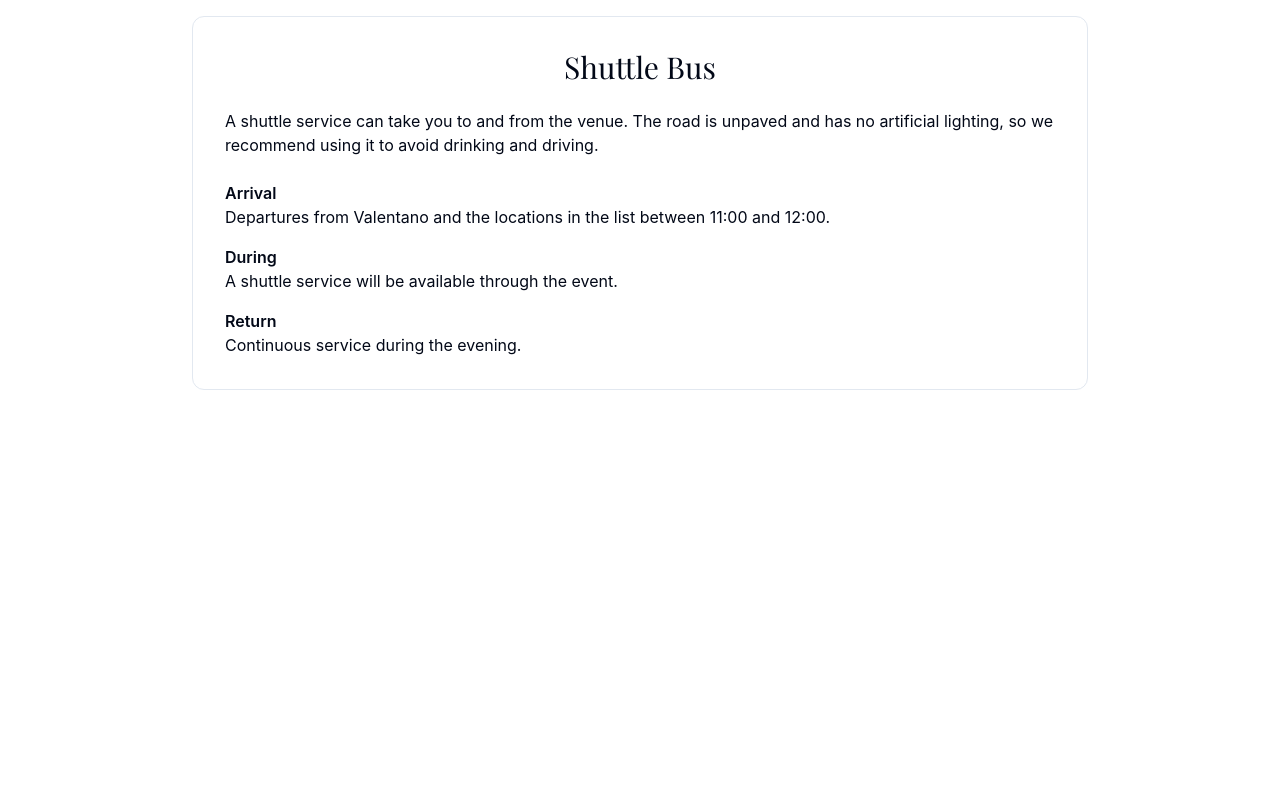
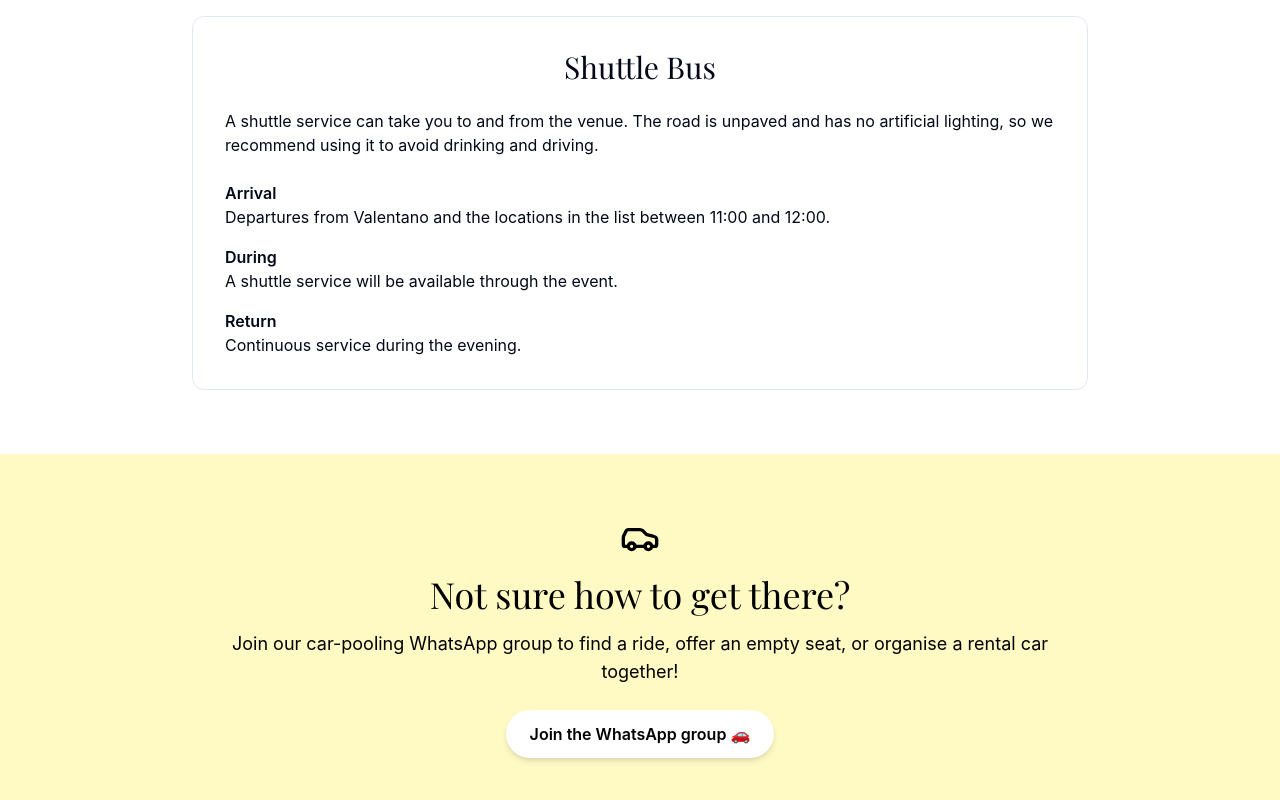
Before and after one commit to helengrapow/HellyEMatte, a React (Vite) app: page /logistics in a window 1280 px wide. Shown: the part 2047-2847 px from the top of the page. Before the commit the page ends 2501 px from the top, so only its background shows below. Built offline with nearby package versions, Linux system fonts and the light colour scheme; a web font is replaced by a local one.

Commit message:
wa group

```diff
--- a/src/pages/Story.tsx
+++ b/src/pages/Story.tsx
@@ -250,6 +250,30 @@ const Story = () => {
         </div>
       </div>
 
+
+          {/* Car Pooling */}
+      <div className="py-16 bg-pale-yellow">
+        <div className="max-w-4xl mx-auto px-4 text-center">
+          <Car className="w-10 h-10 mx-auto mb-4 text-black" />
+
+          <h2 className="text-3xl md:text-4xl font-serif text-black mb-4">
+            Not sure how to get there?
+          </h2>
+
+          <p className="text-lg text-black mb-6">
+            Join our car-pooling WhatsApp group to find a ride, offer an empty seat, or organise a rental car together!
+          </p>
+
+          <a
+            href="https://chat.whatsapp.com/CPz5Z0Af01AGeGXmI9GNdP?s=sw&p=i&mlu=0&ilr=0"
+            target="_blank"
+            rel="noopener noreferrer"
+            className="inline-flex items-center bg-white text-black font-semibold px-6 py-3 rounded-full shadow-md hover:shadow-lg transition"
+          >
+            Join the WhatsApp group 🚗
+          </a>
+        </div>
+      </div>
     </div>
   );
 };
```
Also changed, not shown: 1 other file (tests, documents, lock files or other folders).
